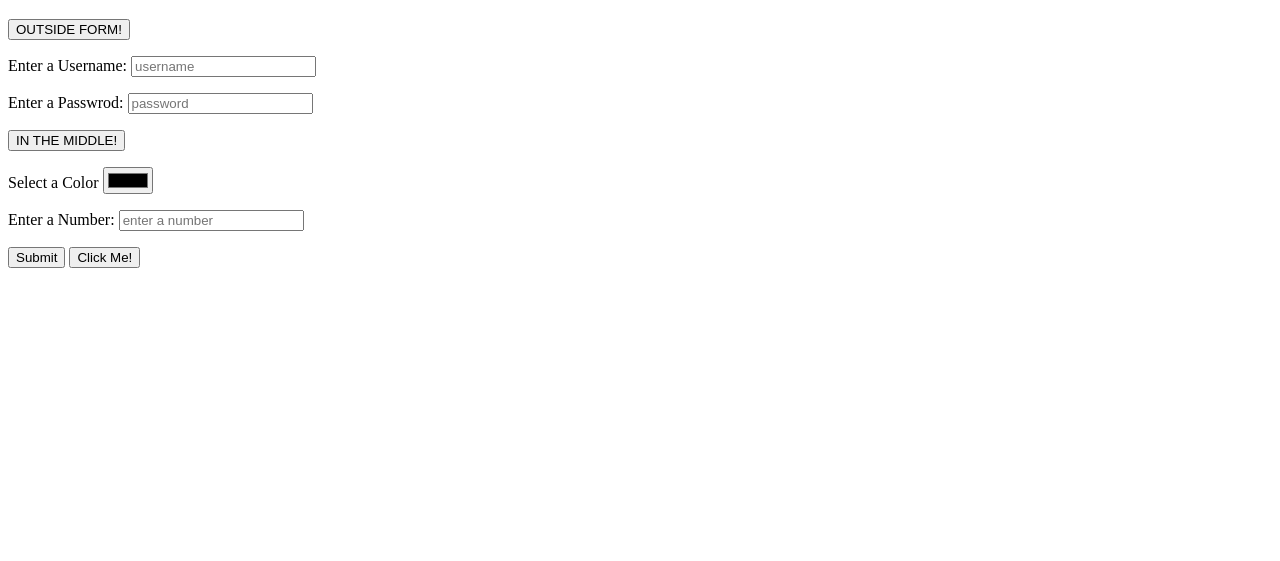
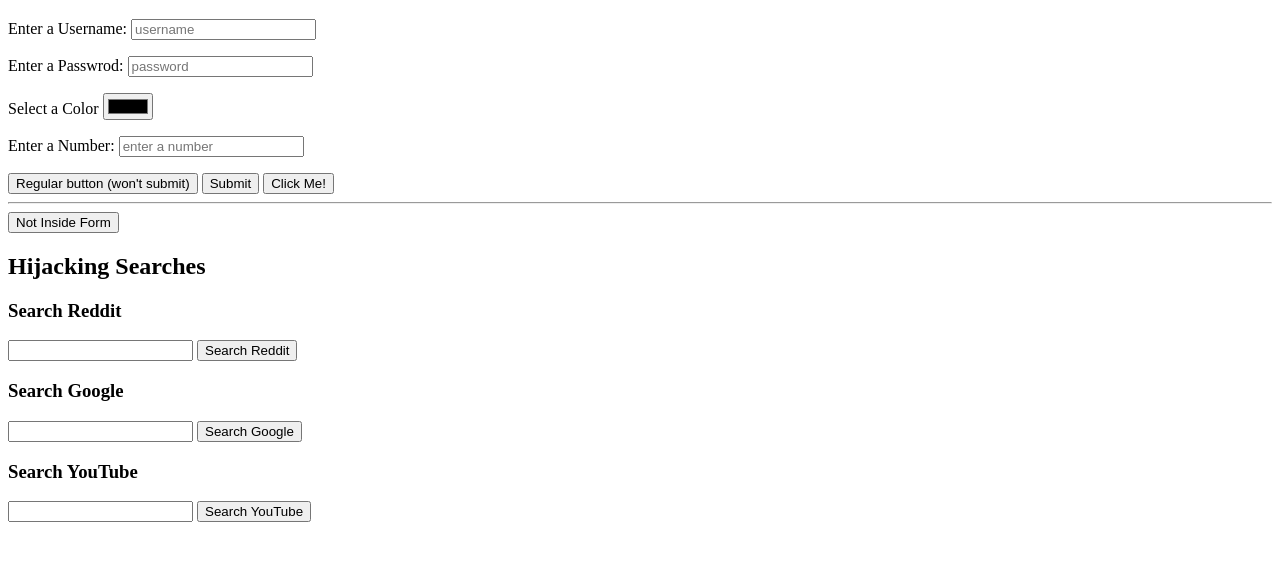
Before and after one commit to gyunseo/Web-Study, a plain HTML site: page forms.html in a window 1280 px wide. Shown: the part 61-622 px from the top of the page. Drawn offline with Linux system fonts and the light colour scheme.

Commit message:
Web-Study on Windows desktop 08/22 22:36
Name and hijacking searches
On branch master
Changes to be committed:
    modified: forms.html

```diff
--- a/forms.html
+++ b/forms.html
@@ -10,29 +10,48 @@
 
 <body>
     <h1>Forms Demo</h1>
-    <button>OUTSIDE FORM!</button>
     <form action="/tacos">
         <p>
             <label for="username">Enter a Username:</label>
-            <input type="text" placeholder="username" id="username">
+            <input type="text" placeholder="username" id="username" name="username">
         </p>
         <p>
             <label for="password">Enter a Passwrod:</label>
-            <input type="password" placeholder="password" id="password">
+            <input type="password" placeholder="password" id="password" name="password">
         </p>
-        <button>IN THE MIDDLE!</button>
         <p>
             <label for="color">Select a Color</label>
-            <input type="color" id="color">
+            <input type="color" id="color" name="color">
         </p>
         <p>
             <label for="number">Enter a Number:</label>
-            <input type="number" placeholder="enter a number" id="number">
+            <input type="number" placeholder="enter a number" id="number" name="num">
         </p>
+        <!-- this button doesn't submit the form b/c of the "type" attribute -->
+        <button type="button">Regular button (won't submit)</button>
         <button>Submit</button>
         <!-- <button type="button">PLEASE DO NOT SUBMIT THE FORM</button> -->
         <input type="submit" value="Click Me!">
     </form>
+    <hr>
+    <!-- Outside of a form, no default behavior -->
+    <button>Not Inside Form</button>
+    <h2>Hijacking Searches</h2>
+    <h3>Search Reddit</h3>
+    <form action="https://www.reddit.com/search">
+        <input type="text" name="q">
+        <button>Search Reddit</button>
+    </form>
+    <h3>Search Google</h3>
+    <form action="https://www.google.com/search">
+        <input type="text" name="q">
+        <button>Search Google</button>
+    </form>
+    <h3>Search YouTube</h3>
+    <form action="https://www.youtube.com/results">
+        <input type="text" name="search_query">
+        <button>Search YouTube</button>
+    </form>
 </body>
 
 </html>
```
